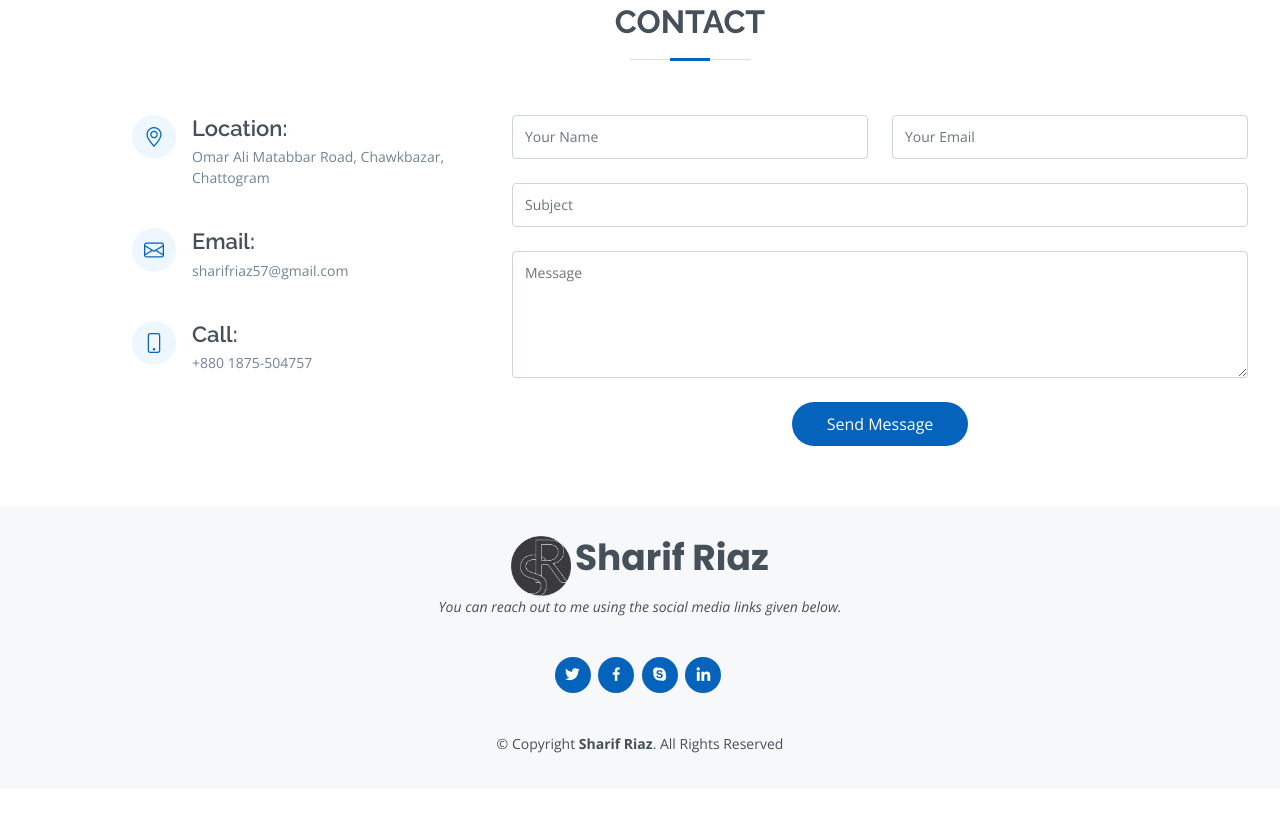
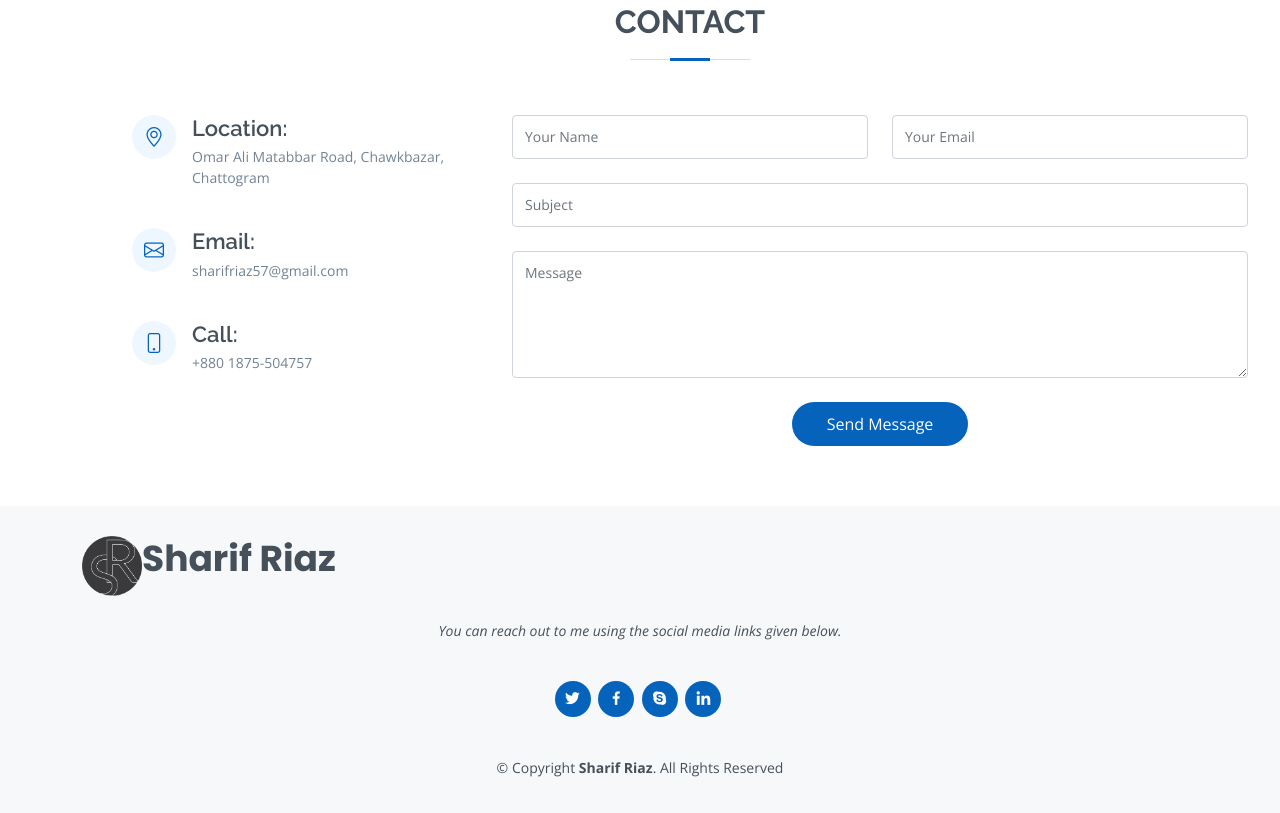
Before and after one commit to riaz57/portfolio_2, a plain HTML site: page index.html in a window 1280 px wide. Shown: the part 5500-6313 px from the top of the page. Before the commit the page ends 6289 px from the top, so only its background shows below. Drawn offline with nearby package versions, Linux system fonts and the light colour scheme.

Commit message:
Update index.html

```diff
--- a/index.html
+++ b/index.html
@@ -692,7 +692,7 @@
   <!-- ======= Footer ======= -->
   <footer id="footer">
     <div class="container">
-      <div class="mx-atuo">
+      <div class="d-flex align-items-center mx-atuo mb-4">
         <img src="assets/img/logo.png" style="max-width: 60px;" />
         <h3 style="display: inline-block;"><strong>Sharif Riaz</strong></h3>
       </div>
```
